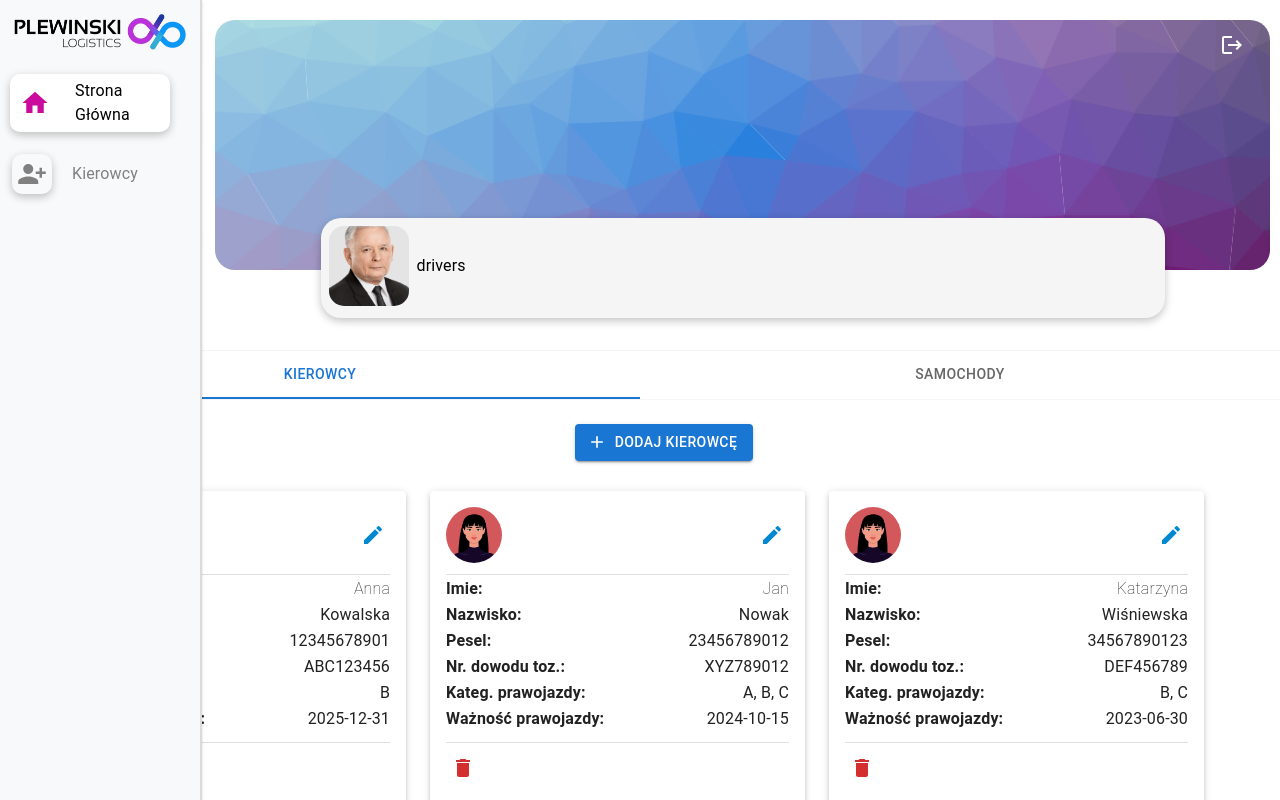
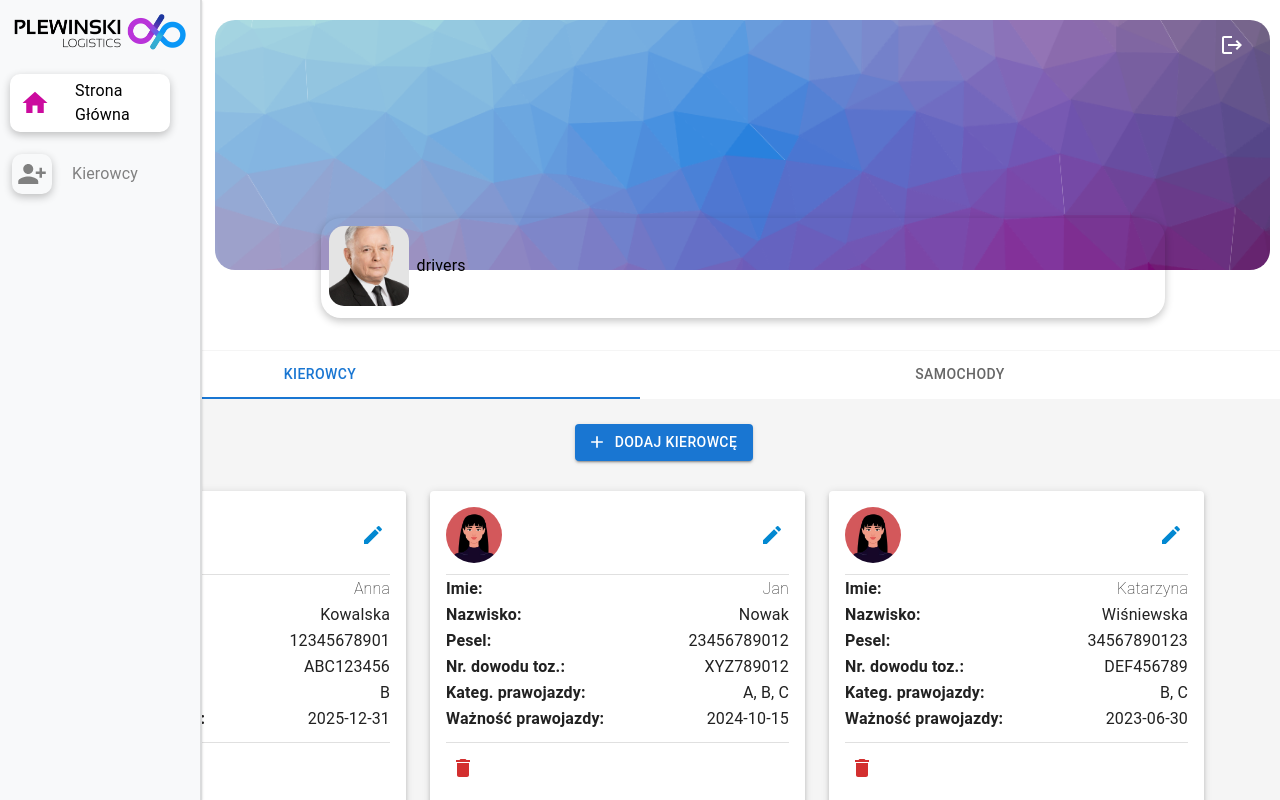
Before and after one commit to MaciejPtaszynski/PlewinskiFrontEnd, a React (Create React App) app: page /drivers in a window 1280 px wide. Both pictures are taken after a click on the button "ZALOGUJ". Shown: the top 800 px of the page. Built offline with nearby package versions, Linux system fonts and the light colour scheme.

Commit message:
add again

```diff
--- a/src/components/Header.js
+++ b/src/components/Header.js
@@ -95,7 +95,7 @@ export default function Header() {
         </Select>
       </FormControl> */}
       </Box>
-        <Box sx={{backgroundColor: "whiteSmoke", width: "80%", height:"100px", marginBottom: -6, borderRadius: "20px", boxShadow: "rgba(0, 0, 0, 0.24) 0px 3px 8px",}}>
+        <Box sx={{backgrounColor: "linear-gradient(to top, #e4edff, #edf1ff, #f4f5ff, #fafaff, #ffffff)",  width: "80%", height:"100px", marginBottom: -6, borderRadius: "20px", boxShadow: "rgba(0, 0, 0, 0.24) 0px 3px 8px",}}>
           <Box sx={{display: "flex",justifyContent:"flexStart",alignItems:"center",flexDirection: "row"}}>
             <Avatar sx={{width:"80px", height:"80px", borderRadius: "15px", margin: "8px"}} src={user.role === "admin" ? adminAvatar : imgAvatar} variant="rounded">
             </Avatar>
--- a/src/components/pages/DriversAndCarsPage.js
+++ b/src/components/pages/DriversAndCarsPage.js
@@ -19,7 +19,7 @@ export default function DriversAndCarsPage() {
   };
 
   return (
-    <Box sx={{marginTop: 10}}>
+    <Box sx={{marginTop: 10, backgroundColor: "whitesmoke"}}>
       <TabContext value={value}>
         <Box
           sx={{borderBottom: 1, borderTop: 1,  borderColor: '#f5f5f5'}}>
```
